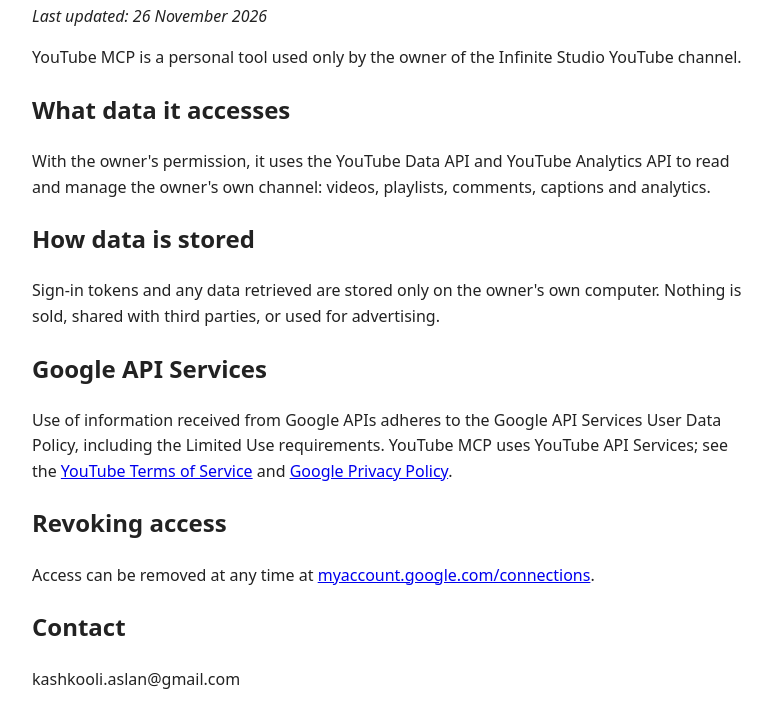
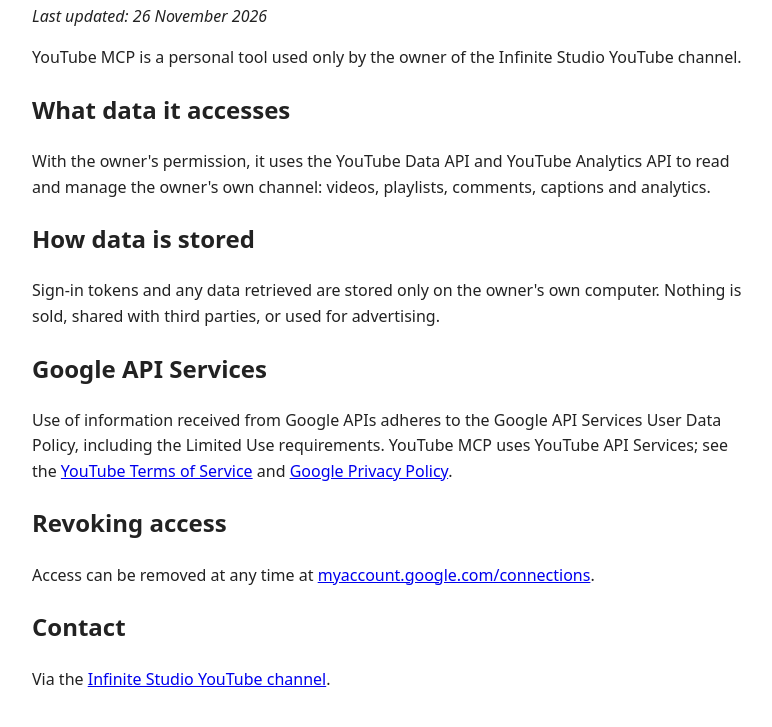
Before and after one commit to destudioinfinite/destudioinfinite.github.io, a plain HTML site: page privacy.html in a window 1280 px wide. Shown: the part 117-844 px from the top of the page, without its empty margins (248-1020 px from the left). Drawn offline with Linux system fonts and the light colour scheme.

Commit message:
Add files via upload

```diff
--- a/privacy.html
+++ b/privacy.html
@@ -15,5 +15,5 @@
 <h2>Revoking access</h2>
 <p>Access can be removed at any time at <a href="https://myaccount.google.com/connections">myaccount.google.com/connections</a>.</p>
 <h2>Contact</h2>
-<p>kashkooli.aslan@gmail.com</p>
+<p>Via the <a href="https://www.youtube.com/channel/UCcWrkV7PB2466isAv3V5Niw">Infinite Studio YouTube channel</a>.</p>
 </body></html>
```
Also changed, not shown: index.html (+1 -1 lines).
